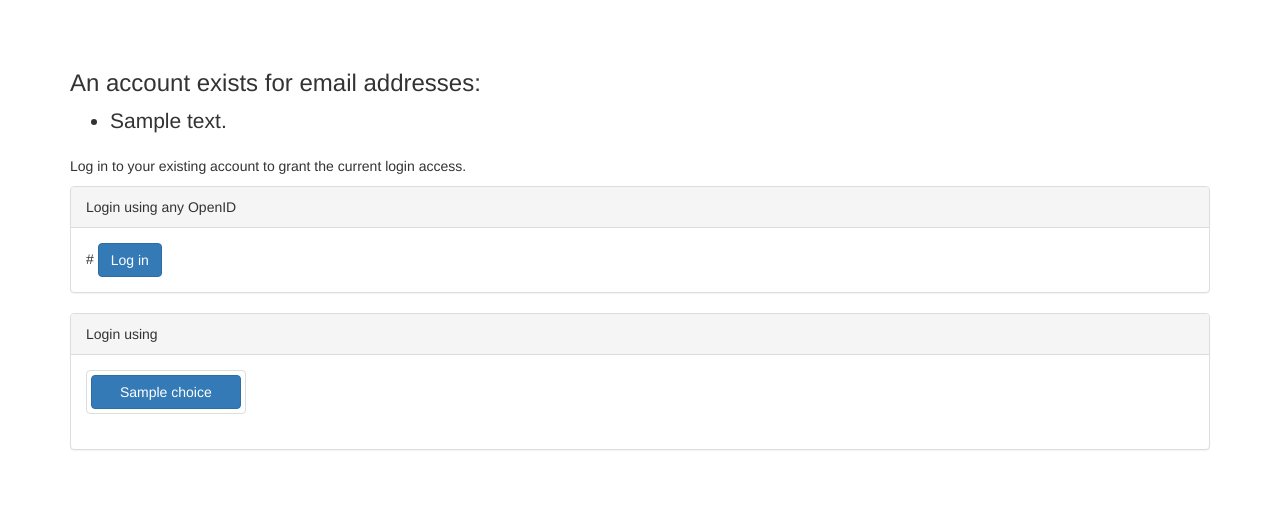
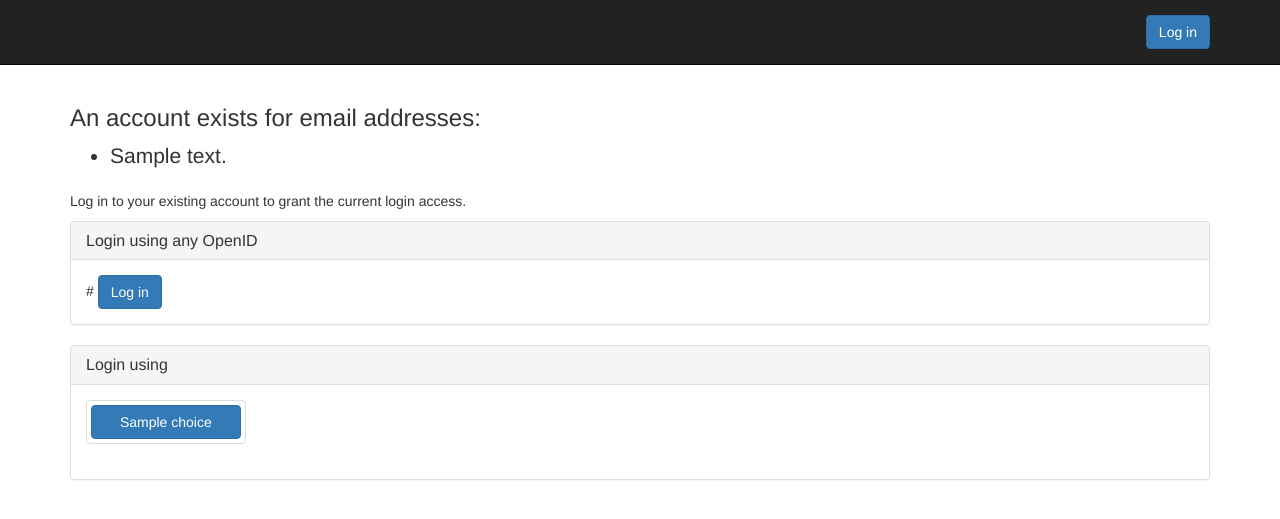
Before and after one commit to castedo/celauth, a Django app: template celauth/dj/celauth/templates/celauth/join_account.html in a window 1280 px wide. Shown: the top 519 px of the page. Run offline with Django 3.2, Linux system fonts and the light colour scheme; the template is opened without the code that fills it: most values are stand-ins (such as "Sample title", 1, 10 or a date in 2020); some libraries are stand-ins or nearby versions.

Commit message:
add login button in more obvious nav bar; more bug fixes

```diff
--- a/celauth/dj/celauth/templates/celauth/base.html
+++ b/celauth/dj/celauth/templates/celauth/base.html
@@ -7,19 +7,29 @@
     <link rel="stylesheet" href="//netdna.bootstrapcdn.com/bootstrap/3.1.0/css/bootstrap.min.css">
   </head>
 <body>
+<div class="navbar navbar-inverse navbar-static-top" role="navigation">
   <div class="container">
-    <div class="navbar" role="navigation">
+    <ul class="nav navbar-nav navbar-right">
       {% if gate.loginid %}
-      <form action="{% url 'celauth:logout' %}" method="post" role="form" class="navbar-form navbar-right">
-        <input type="submit" value="Log out" class="btn btn-xs"/>
-        {% csrf_token %}
-      </form>
+      <li>
+        <a><form action="{% url 'celauth:logout' %}" method="post" role="form">
+          <input type="submit" value="Log out" class="btn btn-default"/>
+          {% csrf_token %}
+        </form></a>
+      </li>
+      {% else %}
+      <li>
+        <a href="{% url 'celauth:login' %}"><button type="button" class="btn btn-primary">Log in</button></a>
+      </li>
       {% endif %}
-    </div>
+    </ul>
+  </div>
+</div>
+<div class="container">
   {% block content %}
   {% endblock %}
-  </div>
-  <script src="http://code.jquery.com/jquery-1.11.0.min.js"></script>
-  <script src="//netdna.bootstrapcdn.com/bootstrap/3.1.0/js/bootstrap.min.js"></script>
+</div>
+<script src="http://code.jquery.com/jquery-1.11.0.min.js"></script>
+<script src="//netdna.bootstrapcdn.com/bootstrap/3.1.0/js/bootstrap.min.js"></script>
 </body>
 </html>
--- a/celauth/dj/celauth/templates/celauth/login_prompt.html
+++ b/celauth/dj/celauth/templates/celauth/login_prompt.html
@@ -1,6 +1,6 @@
 {% if openid_url_field %}
 <div class="panel panel-default">
-  <div class="panel-heading">Login using any OpenID</div>
+  <div class="panel-heading"><h2 class="panel-title">Login using any OpenID</h2></div>
   <div class="panel-body">
     {{ openid_url_field }}
     <input class="btn btn-primary" type="submit" name="{{ login_button_name }}" value="Log in" />
@@ -8,7 +8,7 @@
 </div>
 {% endif %}
 <div class="panel panel-default">
-  <div class="panel-heading">Login using</div>
+  <div class="panel-heading"><h2 class="panel-title">Login using</h2></div>
   <div class="panel-body">
     <div class="row">
     {% for n, v in choices %}
--- a/celauth/dj/celauth/views.py
+++ b/celauth/dj/celauth/views.py
@@ -119,7 +119,7 @@ def initial_response(request, openid_url, final_url):
         else:
             return HttpResponse(redir, content_type='text/html')
     except DiscoveryFailure, ex:
-        return failure('OpenID Discovery Failure', ex)
+        return failure(request, 'OpenID Discovery Failure', ex)
 
 def final_redirect(request):
     final_url = request.REQUEST.get(REDIRECT_FIELD_NAME,
--- a/examples/djadmin/urls.py
+++ b/examples/djadmin/urls.py
@@ -1,6 +1,7 @@
 from django.conf.urls import patterns, include, url
 from djadmin import active_staff_required
 import celauth
+from celauth.dj.celauth import views
 
 from django.contrib import admin
 admin.autodiscover()
@@ -9,5 +10,6 @@ admin.site.login = active_staff_required(admin.site.login)
 
 urlpatterns = patterns('',
     url(r'^admin/', include(admin.site.urls)),
+    url(r'^$', views.default_view),
     url(r'^openid/', include('celauth.dj.celauth.urls', namespace='celauth')),
 )
--- a/setup.py
+++ b/setup.py
@@ -3,7 +3,7 @@
 from distutils.core import setup
 
 setup(name='django-openid-celauth',
-      version='1.5.2',
+      version='1.6.0',
       install_requires=['Django>=1.6', 'python-openid>=2.2', 'South>=0.8'],
       description='Claimed Email Login Authentication with OpenID and Django',
       keywords='django, openid',
```
